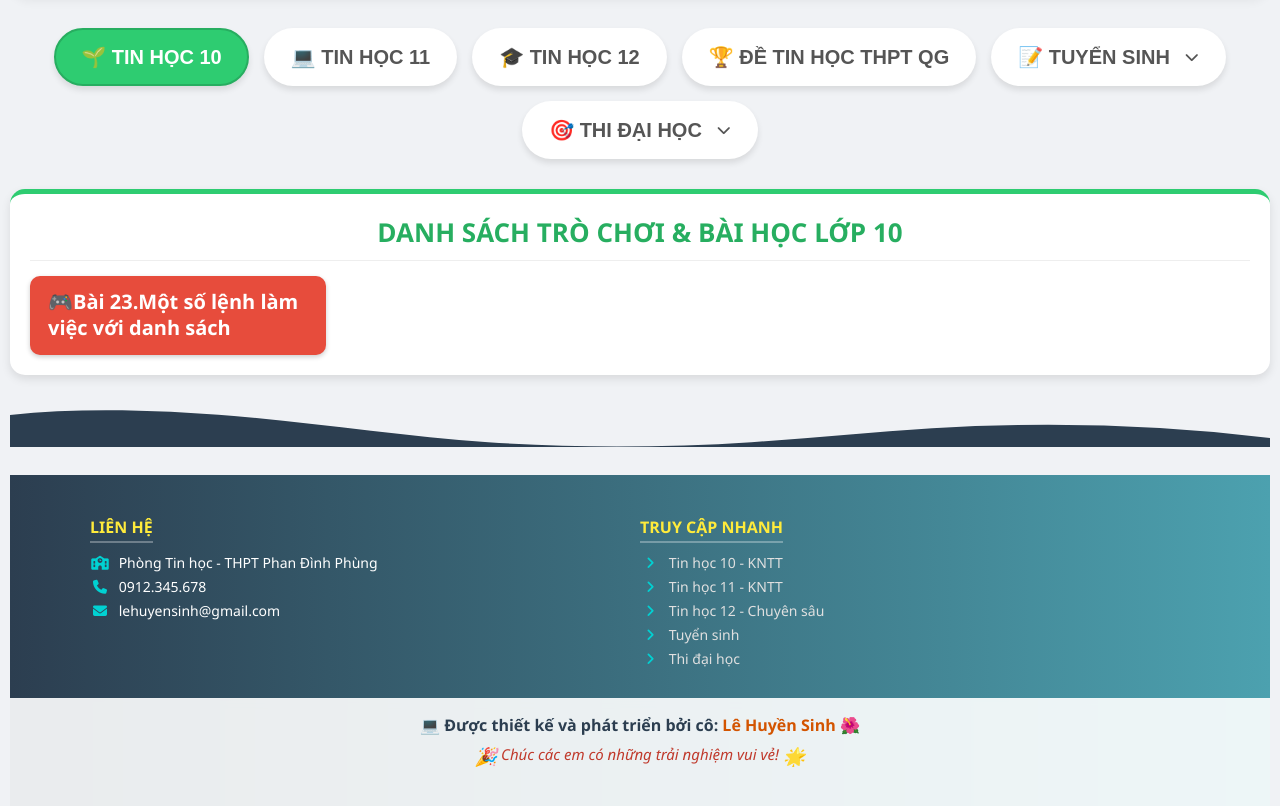
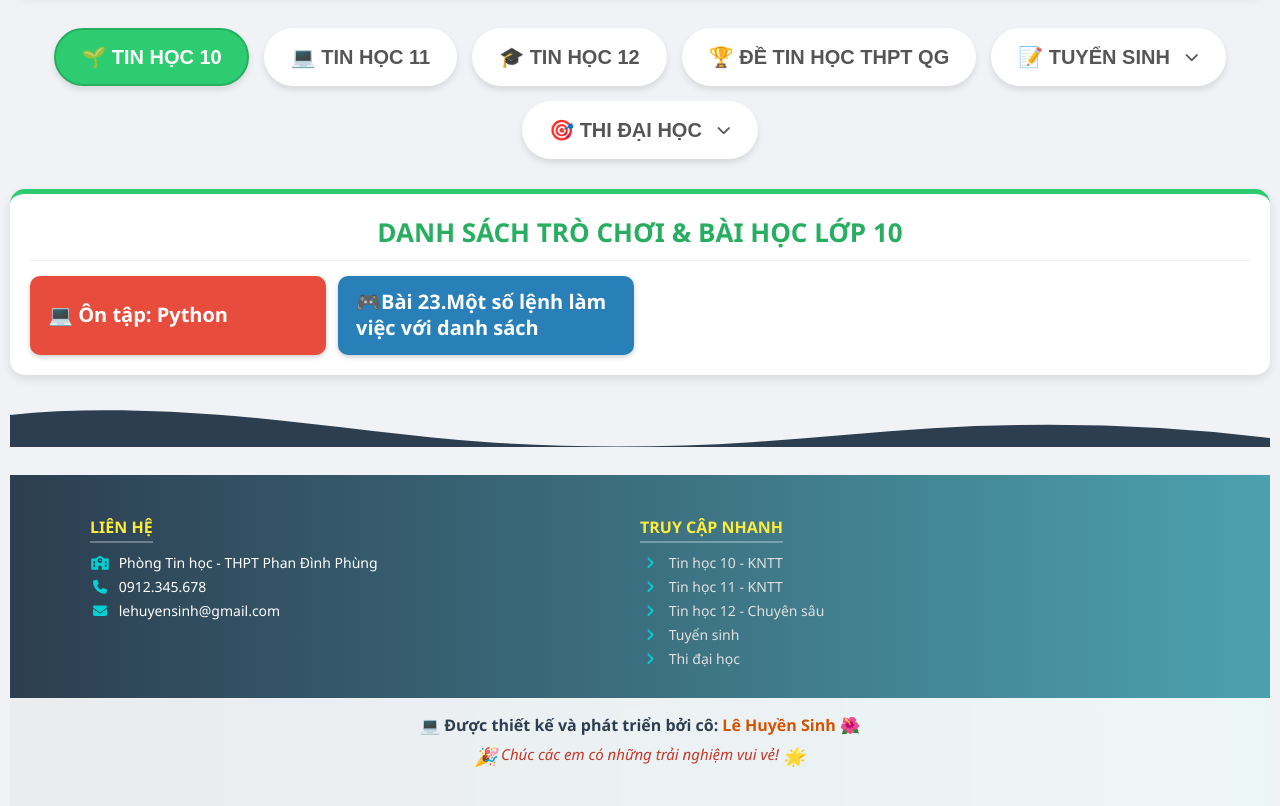
Before and after one commit to huyensinhmwg1977-ux/huyensinh, a plain HTML site: page index.html in a window 1280 px wide. Shown: the part 128-934 px from the top of the page. Drawn offline with Linux system fonts and the light colour scheme.

Commit message:
Update index.html

```diff
--- a/index.html
+++ b/index.html
@@ -337,6 +337,7 @@
             <div id="grade-10" class="grade-section grade-10">
                 <div class="section-title">DANH SÁCH TRÒ CHƠI & BÀI HỌC LỚP 10</div>
                 <div class="game-grid">
+                    <a href="bai2tin10.html" class="game-btn">💻 Ôn tập: Python</a>
                     <a href="lop10/mario1.html" class="game-btn">🎮Bài 23.Một số lệnh làm việc với danh sách</a>
                           <!--////<a href="bai2tin10.html" class="game-btn">💻 Bài 2. Máy tính</a>
                     //<a href="tracnghiem10_1.html" class="game-btn">📝 TN Chương 1</a>
```
